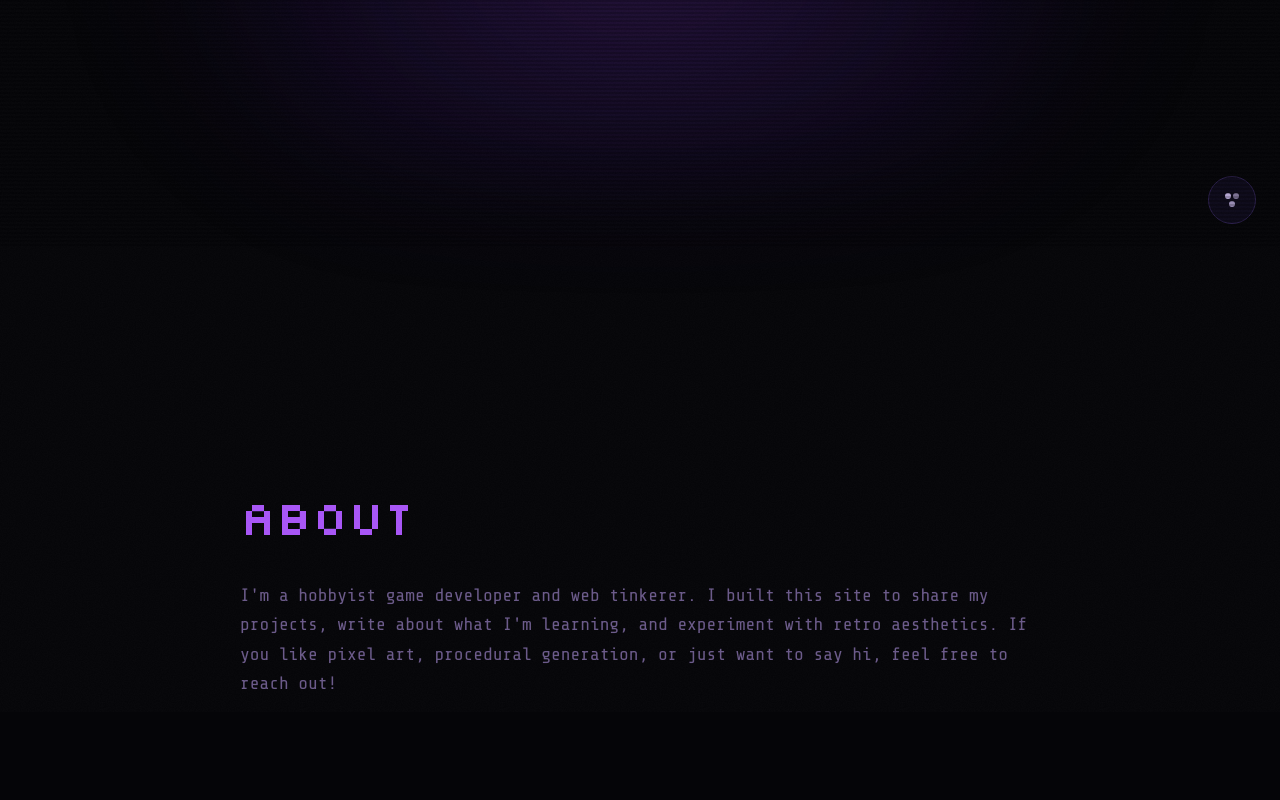
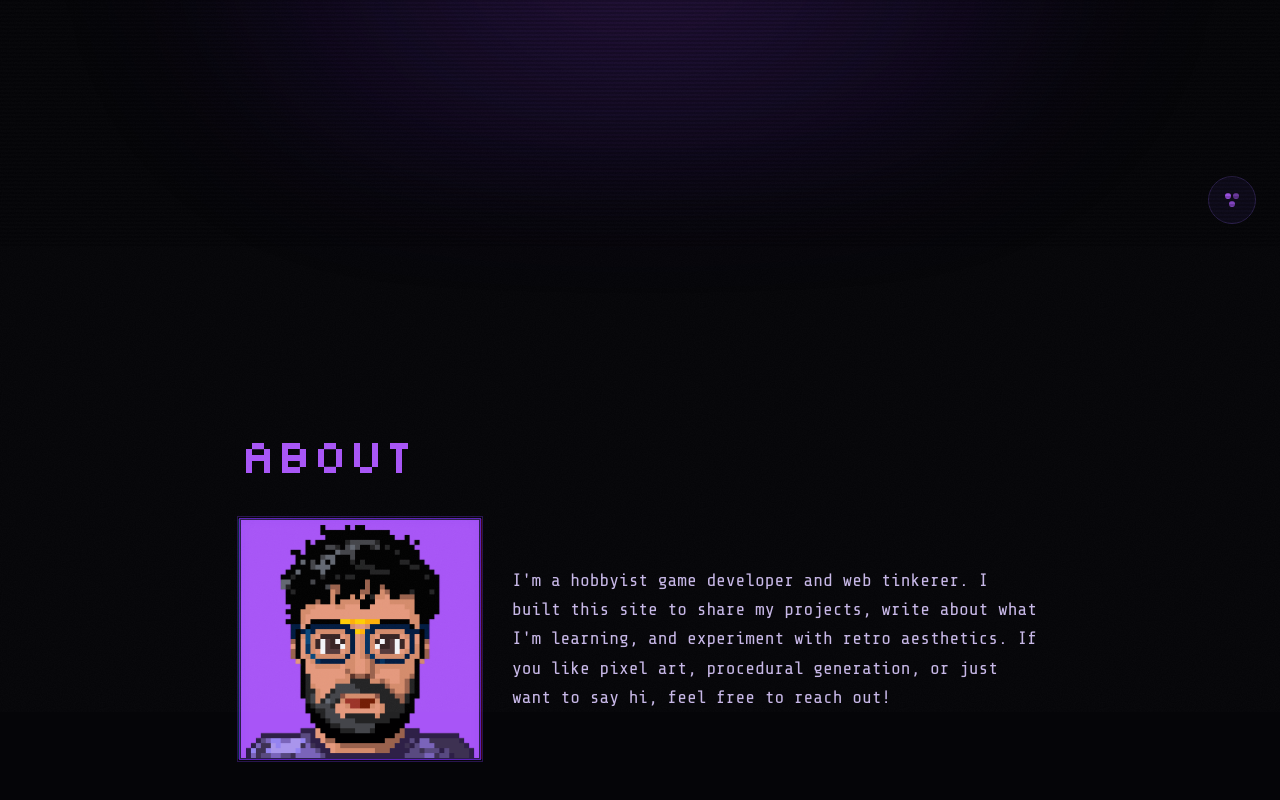
Before and after one commit to GoblikM/hollow-room, a Next.js app: page / in a window 1280 px wide. Shown: the part 552-1352 px from the top of the page. Built offline with nearby package versions, Linux system fonts and the light colour scheme; a web font is replaced by a local one.

Commit message:
Update avatar, glow motion, and theme picker

```diff
--- a/next.config.ts
+++ b/next.config.ts
@@ -7,6 +7,9 @@ const nextConfig: NextConfig = {
   output: "export",
   basePath: isProd ? `/${repoName}` : "",
   assetPrefix: isProd ? `/${repoName}` : "",
+  images: {
+    unoptimized: true,
+  },
 };
 
 export default nextConfig;
--- a/src/app/globals.css
+++ b/src/app/globals.css
@@ -359,10 +359,6 @@ body::after {
   padding-bottom: 11rem;
 }
 
-
-
-
-
 .footer-section {
   background-color: var(--color-bg);
 }
@@ -531,6 +527,29 @@ body.light-mode .hero-title-glow {
   text-shadow: 0 0 18px color-mix(in srgb, var(--color-accent) 12%, transparent);
 }
 
+.about-layout {
+  display: grid;
+  grid-template-columns: minmax(180px, 240px) 1fr;
+  gap: 2rem;
+  align-items: center;
+}
+
+.about-avatar-frame {
+  width: 100%;
+  max-width: 240px;
+  aspect-ratio: 1 / 1;
+  overflow: hidden;
+  background: var(--color-accent-bright);
+
+}
+
+.about-avatar-image {
+  display: block;
+  width: 100%;
+  height: 100%;
+  object-fit: cover;
+}
+
 .section-reveal {
   --reveal-opacity: 0.28;
   --reveal-translate-y: 72px;
@@ -552,6 +571,16 @@ body.light-mode .section-reveal {
 }
 
 @media (max-width: 640px) {
+  .about-layout {
+    grid-template-columns: 1fr;
+    justify-items: center;
+    gap: 1.5rem;
+  }
+
+  .about-avatar-frame {
+    max-width: 190px;
+  }
+
   .hero-title-shell {
     padding: 0.9rem 0.75rem;
   }
--- a/src/app/page.tsx
+++ b/src/app/page.tsx
@@ -8,6 +8,7 @@ import ProjectCard from "@/components/ProjectCard";
 import { useActiveSection } from "@/hooks/useActiveSection";
 import { useRevealOnScroll } from "@/hooks/useRevealOnScroll";
 import { Parallax } from "react-scroll-parallax";
+import Image from "next/image";
 
 const PLACEHOLDER_PROJECTS = [
   {
@@ -122,15 +123,28 @@ export default function Home() {
           >
             about
           </h2>
+          <div className="about-layout">
+            <div className="about-avatar-frame vhs-border">
+              <Image
+                src="/avatar.png"
+                width={500}
+                height={500}
+                alt="Portrait avatar"
+                className="about-avatar-image"
+                priority
+              />
+            </div>
             <p
               className="font-mono text-lg leading-relaxed"
-            style={{ color: "var(--color-text-muted)" }}
+              style={{ color: "var(--color-text)" }}
             >
               I&apos;m a hobbyist game developer and web tinkerer. I built this
               site to share my projects, write about what I&apos;m learning, and
-            experiment with retro aesthetics. If you like pixel art, procedural
-            generation, or just want to say hi, feel free to reach out!
+              experiment with retro aesthetics. If you like pixel art,
+              procedural generation, or just want to say hi, feel free to reach
+              out!
             </p>
+          </div>
         </div>
       </section>
 
--- a/src/components/ThemePicker.tsx
+++ b/src/components/ThemePicker.tsx
@@ -12,12 +12,54 @@ interface ColorScheme {
 }
 
 const SCHEMES: ColorScheme[] = [
-  { id: "void",   label: "Void",   accent: "#7c3aed", bright: "#a855f7", dim: "#5b21b6", border: "#2a1f4a" },
-  { id: "blood",  label: "Blood",  accent: "#9b1c1c", bright: "#dc2626", dim: "#7f1d1d", border: "#3b0a0a" },
-  { id: "toxic",  label: "Toxic",  accent: "#15803d", bright: "#4ade80", dim: "#14532d", border: "#052e16" },
-  { id: "abyss",  label: "Abyss",  accent: "#1d4ed8", bright: "#60a5fa", dim: "#1e3a8a", border: "#0c1a3e" },
-  { id: "static", label: "Static", accent: "#4b5563", bright: "#9ca3af", dim: "#374151", border: "#1f2937" },
-  { id: "rust",   label: "Rust",   accent: "#b45309", bright: "#fbbf24", dim: "#92400e", border: "#3d1a00" },
+  {
+    id: "void",
+    label: "Void",
+    accent: "#7c3aed",
+    bright: "#a855f7",
+    dim: "#5b21b6",
+    border: "#2a1f4a",
+  },
+  {
+    id: "blood",
+    label: "Blood",
+    accent: "#9b1c1c",
+    bright: "#dc2626",
+    dim: "#7f1d1d",
+    border: "#3b0a0a",
+  },
+  {
+    id: "toxic",
+    label: "Toxic",
+    accent: "#15803d",
+    bright: "#4ade80",
+    dim: "#14532d",
+    border: "#052e16",
+  },
+  {
+    id: "abyss",
+    label: "Abyss",
+    accent: "#1d4ed8",
+    bright: "#60a5fa",
+    dim: "#1e3a8a",
+    border: "#0c1a3e",
+  },
+  {
+    id: "static",
+    label: "Static",
+    accent: "#4b5563",
+    bright: "#9ca3af",
+    dim: "#374151",
+    border: "#1f2937",
+  },
+  {
+    id: "rust",
+    label: "Rust",
+    accent: "#b45309",
+    bright: "#fbbf24",
+    dim: "#92400e",
+    border: "#3d1a00",
+  },
 ];
 
 const LIGHT_MODE_COLORS = {
@@ -87,7 +129,10 @@ export default function ThemePicker() {
 
   useEffect(() => {
     function handleMouseDown(e: MouseEvent) {
-      if (containerRef.current && !containerRef.current.contains(e.target as Node)) {
+      if (
+        containerRef.current &&
+        !containerRef.current.contains(e.target as Node)
+      ) {
         setOpen(false);
       }
     }
@@ -110,11 +155,18 @@ export default function ThemePicker() {
   return (
     <div
       ref={containerRef}
-      style={{ position: "fixed", bottom: "1.5rem", right: "1.5rem", zIndex: 1000 }}
+      style={{
+        position: "fixed",
+        bottom: "1.5rem",
+        right: "1.5rem",
+        zIndex: 1000,
+      }}
     >
       {open && (
         <div className="theme-picker-panel">
-          <div style={{ display: "flex", gap: "0.25rem", marginBottom: "0.5rem" }}>
+          <div
+            style={{ display: "flex", gap: "0.25rem", marginBottom: "0.5rem" }}
+          >
             {(["dark", "light"] as const).map((m) => (
               <button
                 key={m}
@@ -147,10 +199,16 @@ export default function ThemePicker() {
         aria-label="Pick color scheme"
         aria-expanded={open}
       >
-        <svg width="22" height="22" viewBox="0 0 22 22" fill="none">
-          <circle cx="7" cy="7" r="3" fill="currentColor" opacity="0.9"/>
-          <circle cx="15" cy="7" r="3" fill="currentColor" opacity="0.6"/>
-          <circle cx="11" cy="15" r="3" fill="currentColor" opacity="0.75"/>
+        <svg
+          width="22"
+          height="22"
+          viewBox="0 0 22 22"
+          fill="none"
+          style={{ color: "var(--color-accent-bright)" }}
+        >
+          <circle cx="7" cy="7" r="3" fill="currentColor" opacity="0.9" />
+          <circle cx="15" cy="7" r="3" fill="currentColor" opacity="0.6" />
+          <circle cx="11" cy="15" r="3" fill="currentColor" opacity="0.75" />
         </svg>
       </button>
     </div>
```
Also changed, not shown: public/avatar.png (added). Lines whose indentation alone changed are shown as unchanged.
